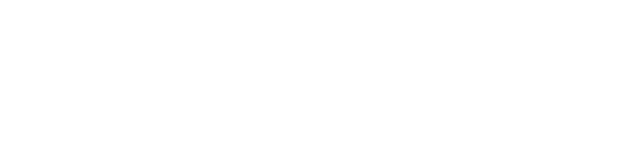
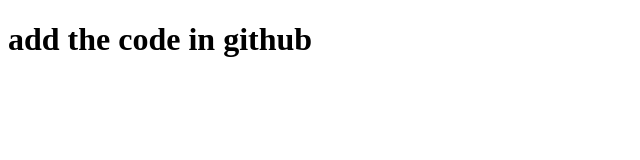
Before and after one commit to Abrahon/my-second-repo, a plain HTML site: page index.html in a window 1280 px wide. Shown: the whole page, without its empty margins (0-640 px from the left). Drawn offline with Linux system fonts and the light colour scheme.

Commit message:
added header

```diff
--- a/index.html
+++ b/index.html
@@ -7,6 +7,7 @@
     <title>my-second-repo</title>
 </head>
 <body>
+    <h1>add the code in github</h1>
 
 </body>
 </html>
```
